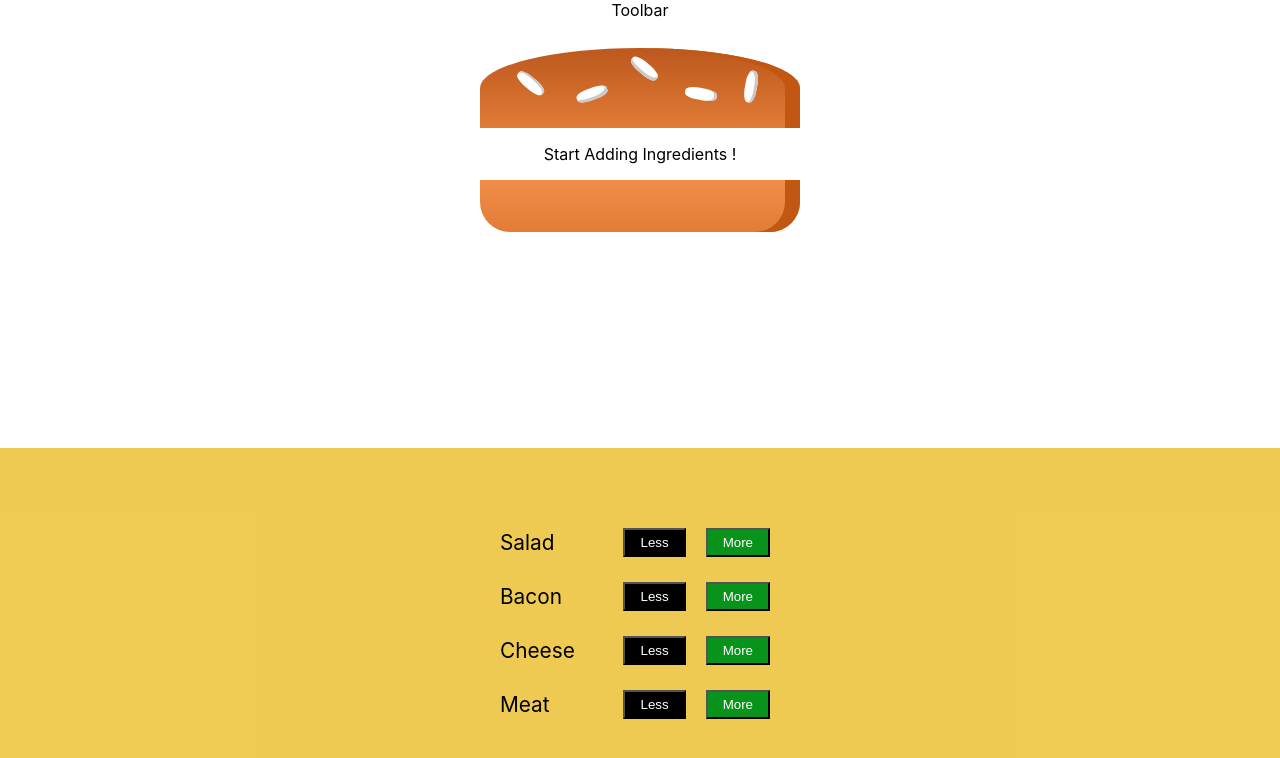
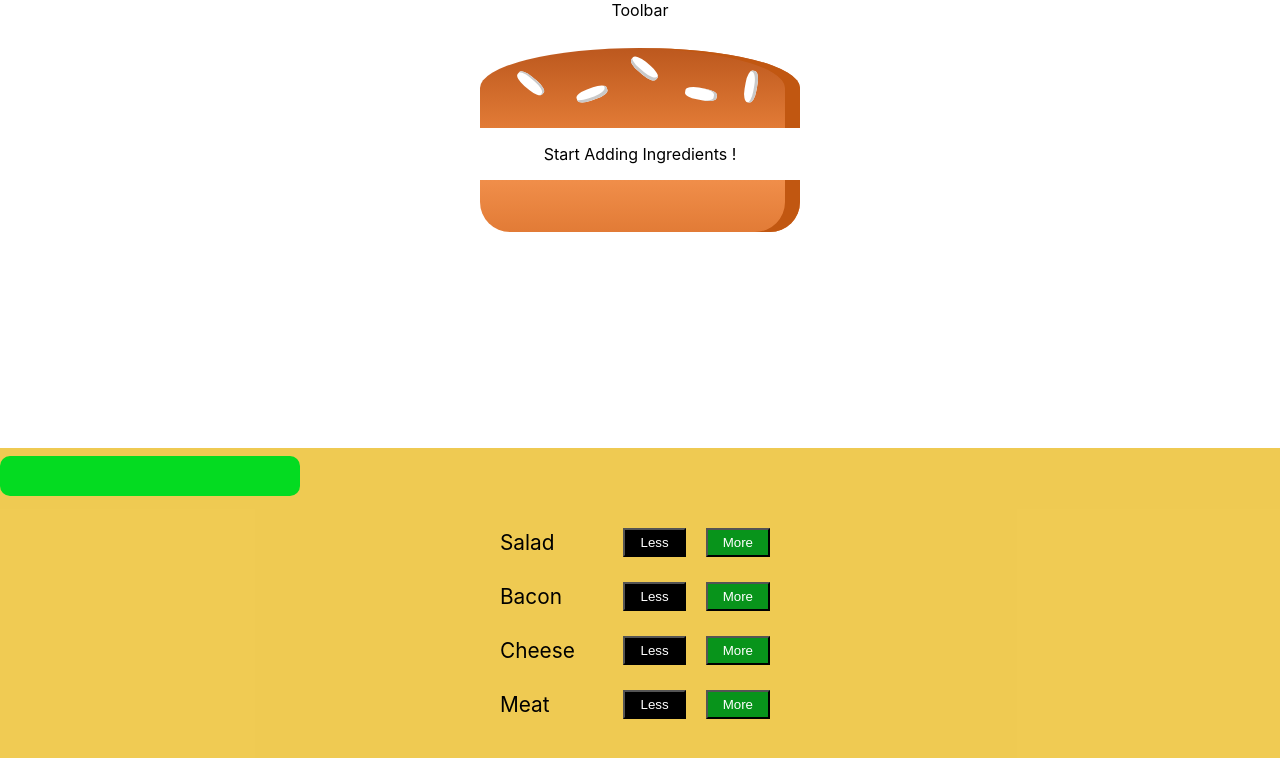
Before and after one commit to bonheurjedd/Build-Burger-Online, a React (Create React App) app: page / in a window 1280 px wide. Shown: the top 758 px of the page. Built offline with nearby package versions, Linux system fonts and the light colour scheme.

Commit message:
21.01.06

```diff
--- a/src/Layout/BurgerBuilder/Burger/Burger.module.css
+++ b/src/Layout/BurgerBuilder/Burger/Burger.module.css
@@ -3,4 +3,5 @@
  margin: 0 auto;
  height: 400px;
  padding-top: 20px;
+
 }
--- a/src/Layout/BurgerBuilder/BurgerBuilder.js
+++ b/src/Layout/BurgerBuilder/BurgerBuilder.js
@@ -1,6 +1,8 @@
 import React, { Component } from 'react';
 import Burger from './Burger/Burger';
 import BurgerControls from './BurgerControls/BurgerControls';
+import Message from './BurgerControls/Messages/Message';
+
 class BurgerBuilder extends Component {
  state = {
   ingredients: {
@@ -8,20 +10,43 @@ class BurgerBuilder extends Component {
    meat: 0,
    bacon: 0,
    cheese: 0,
+  },
+  Message: false
+ }
+ addIngredientHandler = (igKey) => {
+  const ingredientsCopy = { ...this.state.ingredients };
+  if (ingredientsCopy[igKey] < 2) {
+   ingredientsCopy[igKey] += 1;
+  } else {
+   this.setState({ Message: "You can only Add 2x Ingredient" });
   }
+  setTimeout(() => {
+   this.setState({ Message: false });
+  }, 5000);
+  this.setState({ ingredients: ingredientsCopy });
  }
-
- addIngredientHandler = (igKey) => {
-
-
+ removeIngredientHandler = (igKey) => {
+  const ingredientsCopy = { ...this.state.ingredients };
+  if (ingredientsCopy[igKey] > 0) {
+   ingredientsCopy[igKey] -= 1;
+  } else {
+   this.setState({ Message: "No More ingredient to Remove" });
+  }
+  setTimeout(() => {
+   this.setState({ Message: false });
+  }, 5000);
+  this.setState({ ingredients: ingredientsCopy });
  }
-
  render() {
 
   return (
    <>
     <Burger burgerIngredients={this.state.ingredients} />
-    <BurgerControls addIngredient={this.addIngredientHandler} />
+    <BurgerControls
+     removeIngredient={this.removeIngredientHandler}
+     addIngredient={this.addIngredientHandler}
+    />
+    <Message messageEmpty={this.state.Message}>{this.state.Message}</Message>
    </>
   )
  }
--- a/src/Layout/BurgerBuilder/BurgerControls/BurgerControls.js
+++ b/src/Layout/BurgerBuilder/BurgerControls/BurgerControls.js
@@ -13,11 +13,11 @@ class BurgerControls extends Component {
   const Controls = ControlsItems.map((ctrl, keyz) => {
    return (
     <>
-     <div className={classes.Controls} >
+     <div className={classes.Controls}>
       <span className={classes.Ctrl} > {ctrl.type}</span>
       <div className={classes.ButtonSide}>
-       <Buttons > <button className={classes.ButtonLess}>Less</button> </Buttons>
-       <Buttons > <button onClick={() => this.props.addIngredient(ctrl.type)} className={classes.ButtonMore}>More</button> </Buttons>
+       <Buttons> <button onClick={() => this.props.removeIngredient(ctrl.type)} className={classes.ButtonLess}>Less</button> </Buttons>
+       <Buttons> <button onClick={() => this.props.addIngredient(ctrl.type)} className={classes.ButtonMore}>More</button> </Buttons>
       </div>
 
      </div>
--- /dev/null
+++ b/src/Layout/BurgerBuilder/BurgerControls/Messages/Message.js
@@ -0,0 +1,13 @@
+import React from 'react';
+import classes from './Message.module.css'
+
+const Message = (props) => {
+ return (
+  <div>
+   <p className={props.messageEmpty ? classes.Message : classes.MessageHide}  >
+    {props.children}
+   </p>
+  </div>
+ )
+}
+export default Message;
--- /dev/null
+++ b/src/Layout/BurgerBuilder/BurgerControls/Messages/Message.module.css
@@ -0,0 +1,21 @@
+.Message{
+ margin: 0 auto;
+    width: 300px;
+    position: relative;
+    padding: 20px 0px;
+    z-index: 99;
+    background: rgb(219, 4, 4);
+    border-radius: 10px;
+    color: rgb(255, 255, 255);
+    transition: all 300ms ease-in;
+}.MessageHide{
+    width: 300px;
+    position: relative;
+    padding: 20px 0px;
+    z-index: 99;
+    background: rgb(4, 219, 33);
+    border-radius: 10px;
+    color: rgb(255, 255, 255);
+    transition: all 300ms ease-in;
+
+}
```
Also changed, not shown: 1 other file (tests, documents, lock files or other folders).
